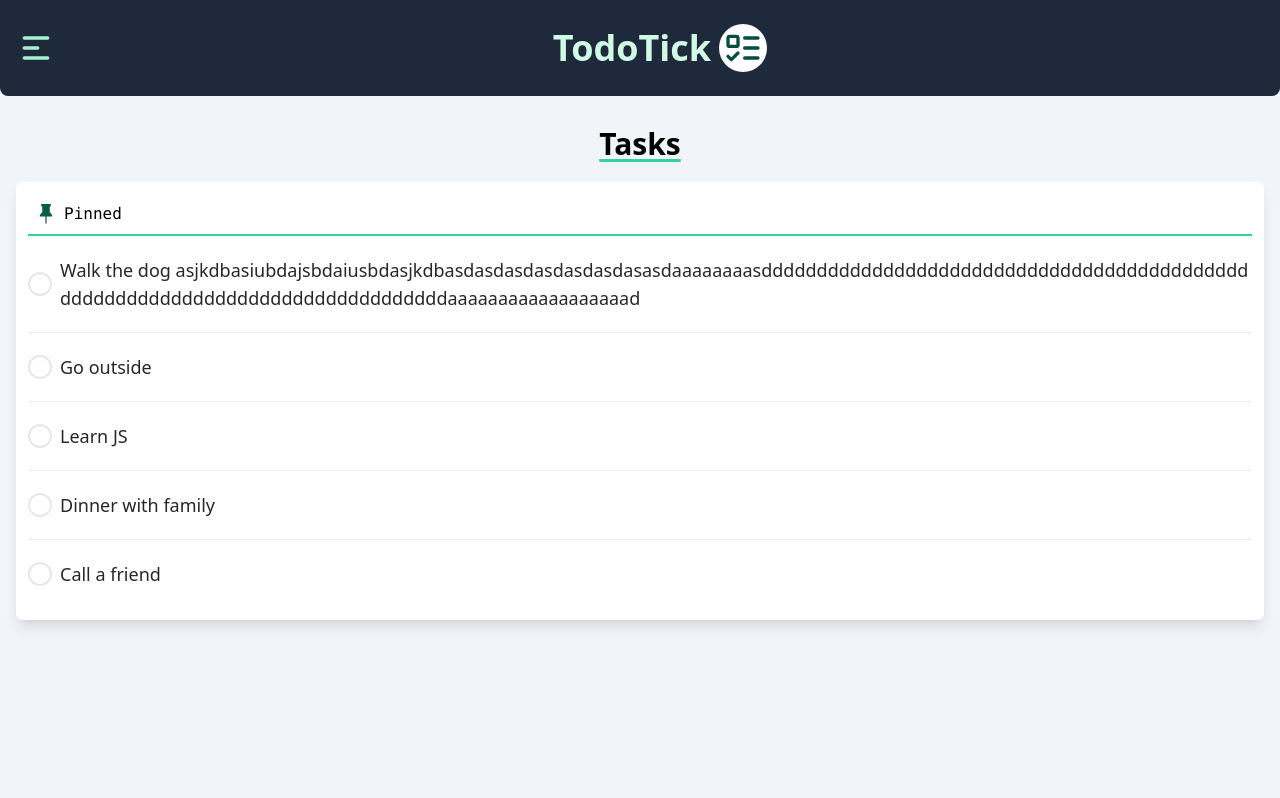
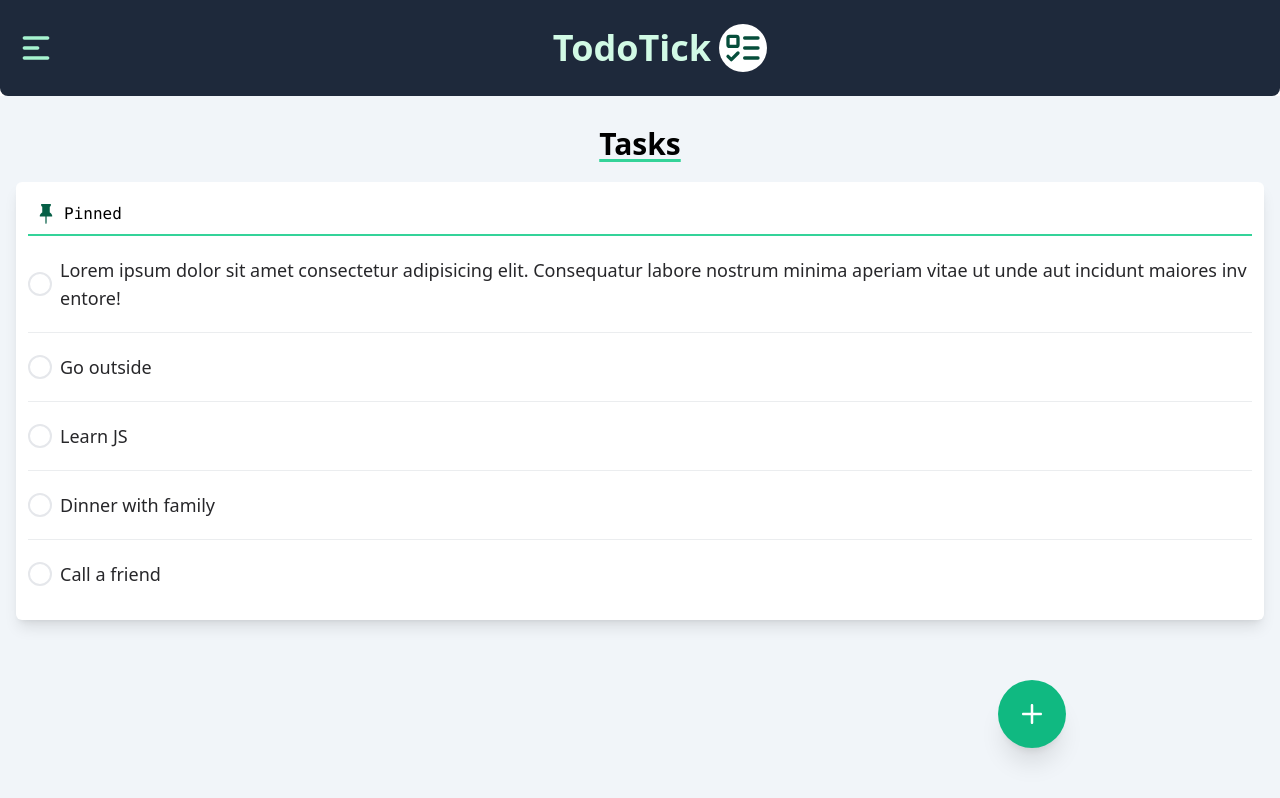
Before and after one commit to r-Shabab/TodoTick, a React (Vite) app: page / in a window 1280 px wide. Shown: the top 798 px of the page. Built offline with nearby package versions, Linux system fonts and the light colour scheme.

Commit message:
added Add, Edit and Delete button

```diff
--- a/src/App.jsx
+++ b/src/App.jsx
@@ -1,4 +1,5 @@
 import "./App.css";
+import Add from "./components/Add";
 import Navbar from "./components/Navbar";
 import Tasklist from "./components/Tasklist";
 
@@ -6,7 +7,12 @@ function App() {
   return (
     <>
       <Navbar />
-      <Tasklist />
+      <div className="relative h-full">
+        <Tasklist />
+        <div className="absolute left-3/4 top-[80%]">
+          <Add />
+        </div>
+      </div>
     </>
   );
 }
--- /dev/null
+++ b/src/components/Add.jsx
@@ -0,0 +1,13 @@
+import { IoIosAdd } from "react-icons/io";
+
+export default function Add() {
+  return (
+    <button
+      className={
+        "fixed left-[78%] top-[85%] rounded-full bg-emerald-500 p-3.5 text-white shadow-xl hover:bg-emerald-800 hover:text-gray-200 hover:shadow-lg"
+      }
+    >
+      <IoIosAdd className="h-10 w-10" />
+    </button>
+  );
+}
--- /dev/null
+++ b/src/components/Delete.jsx
@@ -0,0 +1,10 @@
+import { AiFillDelete } from "react-icons/ai";
+export default function Delete() {
+  return (
+    <>
+      <button className="rounded-md bg-red-500 p-3 text-white hover:bg-red-800 hover:text-gray-200 hover:shadow-lg">
+        <AiFillDelete className="h-7 w-7" />
+      </button>
+    </>
+  );
+}
--- /dev/null
+++ b/src/components/Edit.jsx
@@ -0,0 +1,10 @@
+import { FaRegEdit } from "react-icons/fa";
+export default function Edit() {
+  return (
+    <>
+      <button className="rounded-md bg-blue-600 p-3 text-white shadow-xl hover:bg-blue-800 hover:text-gray-200 hover:shadow-lg">
+        <FaRegEdit className="h-7 w-7" />
+      </button>
+    </>
+  );
+}
--- a/src/components/Task.jsx
+++ b/src/components/Task.jsx
@@ -2,8 +2,9 @@
 import { TaskProvider } from "./TaskContext";
 import Indicator from "./Indicator";
 import Label from "./Label";
-import { AiFillDelete } from "react-icons/ai";
-import { FaRegEdit } from "react-icons/fa";
+import Edit from "./Edit";
+import Delete from "./Delete";
+
 // eslint-disable-next-line react/prop-types
 const Task = ({ taskId, children }) => {
   return (
@@ -13,15 +14,11 @@ const Task = ({ taskId, children }) => {
           <Indicator />
         </div>
 
-        <div className="group flex w-full items-center justify-between">
+        <div className="group relative flex w-full items-center justify-between">
           <Label>{children}</Label>
-          <div className="hidden items-center space-x-6 rounded-lg bg-gray-50 p-2 shadow-lg group-hover:flex">
-            <button className="text-neutral-700 hover:text-blue-400">
-              <FaRegEdit className="h-7 w-7" />
-            </button>
-            <button className="text-red-500 hover:text-red-800">
-              <AiFillDelete className="h-7 w-7" />
-            </button>
+          <div className="absolute right-2 hidden items-center space-x-6 p-2 duration-700 ease-in-out group-hover:flex">
+            <Edit />
+            <Delete />
           </div>
         </div>
       </TaskProvider>
--- a/src/components/Tasklist.jsx
+++ b/src/components/Tasklist.jsx
@@ -5,7 +5,7 @@ export default function Tasklist() {
     {
       id: "c-1",
       label:
-        "Walk the dog asjkdbasiubdajsbdaiusbdasjkdbasdasdasdasdasdasdasasdaaaaaaaasdddddddddddddddddddddddddddddddddddddddddddddddddddddddddddddddddddddddddddddddaaaaaaaaaaaaaaaaaad",
+        "Lorem ipsum dolor sit amet consectetur adipisicing elit. Consequatur labore nostrum minima aperiam vitae ut unde aut incidunt maiores inventore!",
     },
     { id: "c-2", label: "Go outside" },
     { id: "c-3", label: "Learn JS" },
@@ -14,7 +14,7 @@ export default function Tasklist() {
   ];
 
   return (
-    <section className="h-screen bg-slate-100 lg:pt-3.5">
+    <section className="h-dvh bg-slate-100 lg:pt-3.5">
       <div className="mx-auto w-full space-y-5 p-4 lg:container">
         <h2 className="text-center text-xl font-bold underline decoration-emerald-400 underline-offset-4 lg:text-3xl">
           Tasks
```
